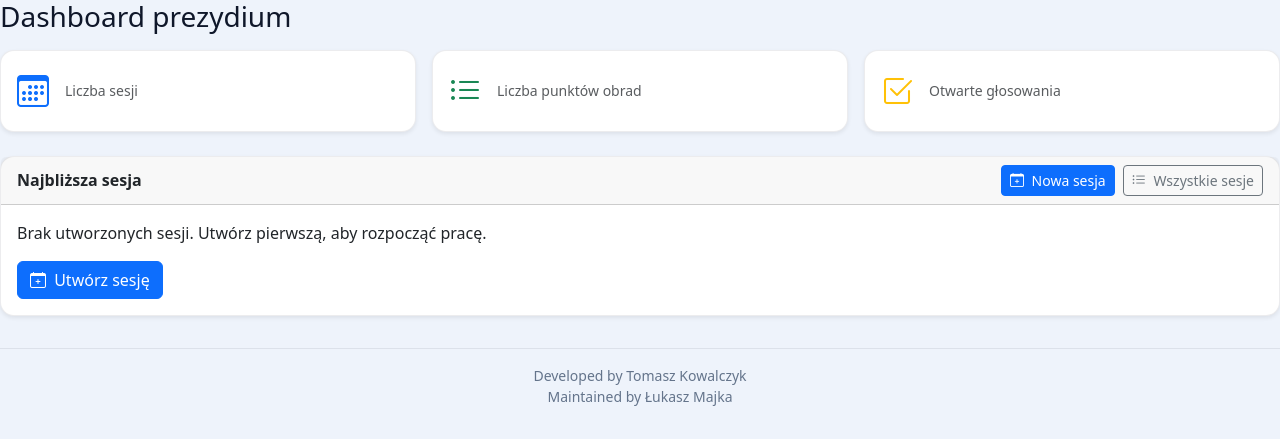
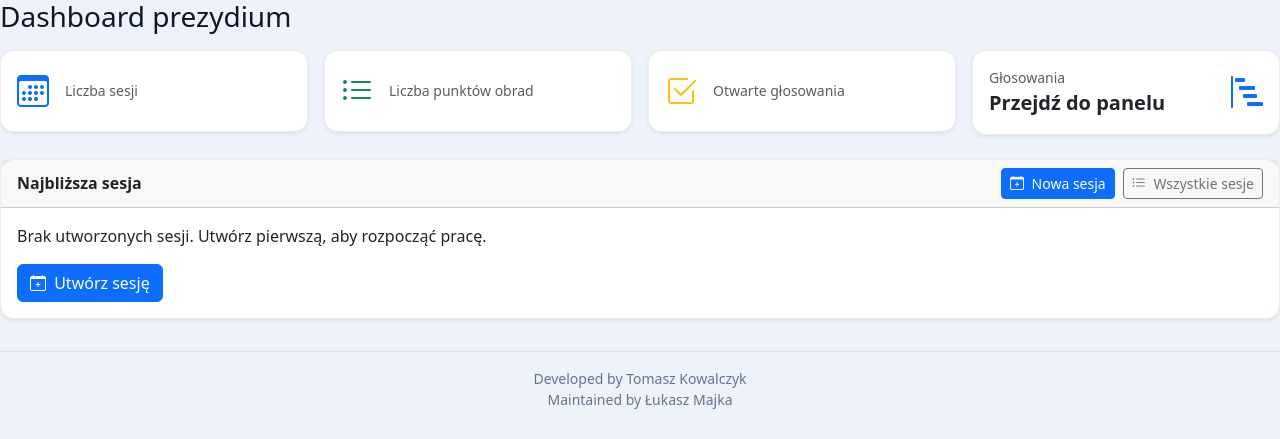
Before and after one commit to TomaszKowalczyk09/esir, a Django app: template core/templates/core/prezydium_dashboard.html in a window 1280 px wide. Shown: the top 439 px of the page. Run offline with Django 5.2, Linux system fonts and the light colour scheme; the template is opened without the code that fills it, so the values that code supplies are empty.

Commit message:
Add voting panel links to prezydium dashboard and sessions pages for improved navigation

```diff
--- a/core/templates/core/prezydium_dashboard.html
+++ b/core/templates/core/prezydium_dashboard.html
@@ -7,7 +7,7 @@
 
 <div class="row g-3 mb-4">
   <!-- Liczba sesji -->
-  <div class="col-md-4">
+  <div class="col-12 col-md-6 col-xl-3">
     <div class="card shadow-sm">
       <div class="card-body">
         <div class="d-flex align-items-center">
@@ -24,7 +24,7 @@
   </div>
 
   <!-- Liczba punktów -->
-  <div class="col-md-4">
+  <div class="col-12 col-md-6 col-xl-3">
     <div class="card shadow-sm">
       <div class="card-body">
         <div class="d-flex align-items-center">
@@ -41,7 +41,7 @@
   </div>
 
   <!-- Otwarte głosowania -->
-  <div class="col-md-4">
+  <div class="col-12 col-md-6 col-xl-3">
     <div class="card shadow-sm">
       <div class="card-body">
         <div class="d-flex align-items-center">
@@ -55,6 +55,21 @@
         </div>
       </div>
     </div>
+  </div>
+
+  <!-- Blok: Głosowania -->
+  <div class="col-12 col-md-6 col-xl-3">
+    <a href="{% url 'prezydium' %}" class="text-decoration-none">
+      <div class="card shadow-sm h-100">
+        <div class="card-body d-flex align-items-center justify-content-between">
+          <div>
+            <div class="text-muted small">Głosowania</div>
+            <div class="fs-5 fw-semibold">Przejdź do panelu</div>
+          </div>
+          <div class="fs-2 text-primary"><i class="bi bi-bar-chart-steps"></i></div>
+        </div>
+      </div>
+    </a>
   </div>
 </div>
 
```
Also changed, not shown: core/templates/core/prezydium_sesje.html (+16 -0 lines).
